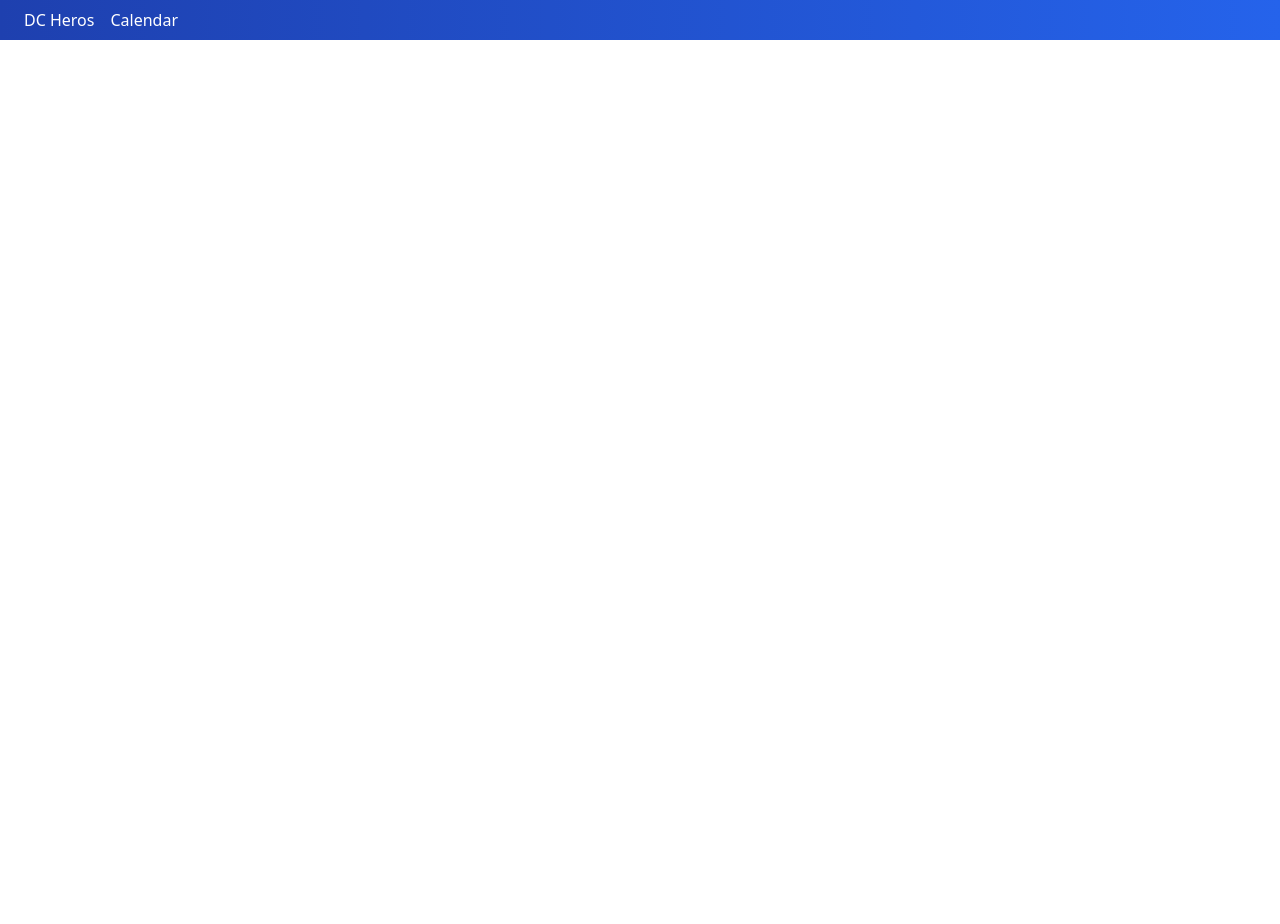
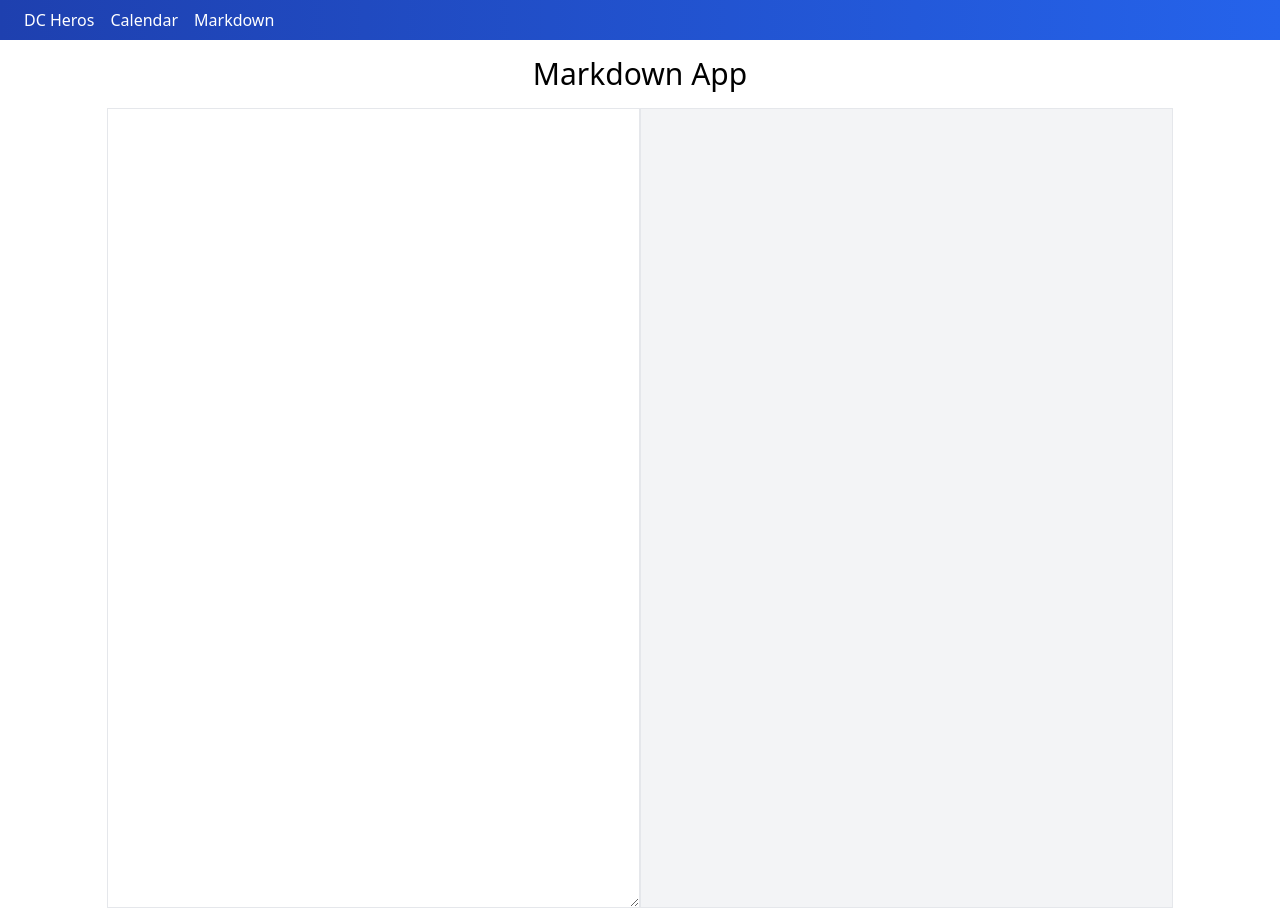
Before and after one commit to Pauliski/Calendar, a Vue app: page /markdown in a window 1280 px wide. Before the commit this address had no page. Before the commit the page ends 800 px from the top, so only its background shows below. Built offline with nearby package versions, Linux system fonts and the light colour scheme.

Commit message:
added markdown page

```diff
--- a/package.json
+++ b/package.json
@@ -9,6 +9,7 @@
   },
   "dependencies": {
     "core-js": "^3.8.3",
+    "marked": "^4.2.5",
     "tailwindcss": "^3.2.4",
     "vue": "^3.2.13",
     "vue-router": "^4.1.6"
--- a/src/components/AppHeader.vue
+++ b/src/components/AppHeader.vue
@@ -2,13 +2,26 @@
   <nav
     class="w-full bg-gradient-to-r from-blue-800 to-blue-600 text-white px-4 py-2"
   >
-    <router-link to="/heros" class="mx-2">DC Heros</router-link>
-    <router-link to="/calendar" class="mx-2">Calendar</router-link>
+    <router-link v-for="item in list" :key="item.to" :to="item.to" class="mx-2">{{ item.title }}</router-link>
   </nav>
 </template>
 
 <script>
-export default {};
+export default {
+  data(){
+    return{
+      list: [{
+        title: "DC Heros", to:"/heros"
+      },
+    {
+        title: "Calendar", to:"/calendar"
+      },
+    {
+        title: "Markdown", to:"/markdown"
+      }]
+    }
+  }
+};
 </script>
 
 <style></style>
--- /dev/null
+++ b/src/pages/Markdown.vue
@@ -0,0 +1,42 @@
+<template>
+  <div class="flex w-full flex-wrap pb-4">
+    <h1 class="w-full text-center text-3xl my-4">Markdown App</h1>
+    <section class="flex w-10/12 h-screen m-auto flex-wrap">
+      <article class="w-full h-1/2 sm:h-full sm:w-1/2 border">
+        <textarea
+          class="w-full h-full"
+          :value="text"
+          @input="update"
+        ></textarea>
+      </article>
+      <article class="w-full sm:w-1/2 border h-1/2 sm:h-full bg-gray-100" v-html="markedText"></article>
+    </section>
+  </div>
+</template>
+
+<script>
+import { marked } from "marked";
+import debounce from "../utilities/mixins/debounce"
+export default {
+  mixins: [debounce],
+  data() {
+    return {
+      text: "",
+    };
+  },
+  computed: {
+    markedText() {
+      return marked(this.text);
+    },
+  },
+  methods: {
+    update(e) {
+   const task = () => this.text = e.target.value;
+      this.debounce(task, 500)
+    },
+
+  },
+};
+</script>
+
+<style></style>
--- a/src/router.js
+++ b/src/router.js
@@ -2,11 +2,13 @@ import { createRouter, createWebHistory } from "vue-router";
 import Calendar from "./pages/Calendar";
 import DcHeros from "./pages/DcHeros";
 import Home from "./pages/Home";
+import Markdown from "./pages/Markdown";
 
 const routes = [
   { path: "/", component: Home },
   { path: "/calendar", component: Calendar },
   { path: "/heros", component: DcHeros },
+  { path: "/markdown", component: Markdown },
 ];
 
 const router = createRouter({
--- /dev/null
+++ b/src/utilities/mixins/debounce.js
@@ -0,0 +1,13 @@
+export default {
+  data() {
+    return {
+      timeout: "",
+    };
+  },
+  methods: {
+    debounce(func, wait = 1000) {
+      clearTimeout(this.timeout);
+      this.timeout = setTimeout(func, wait);
+    },
+  },
+};
```
Also changed, not shown: 2 other files (tests, documents, lock files or other folders).
